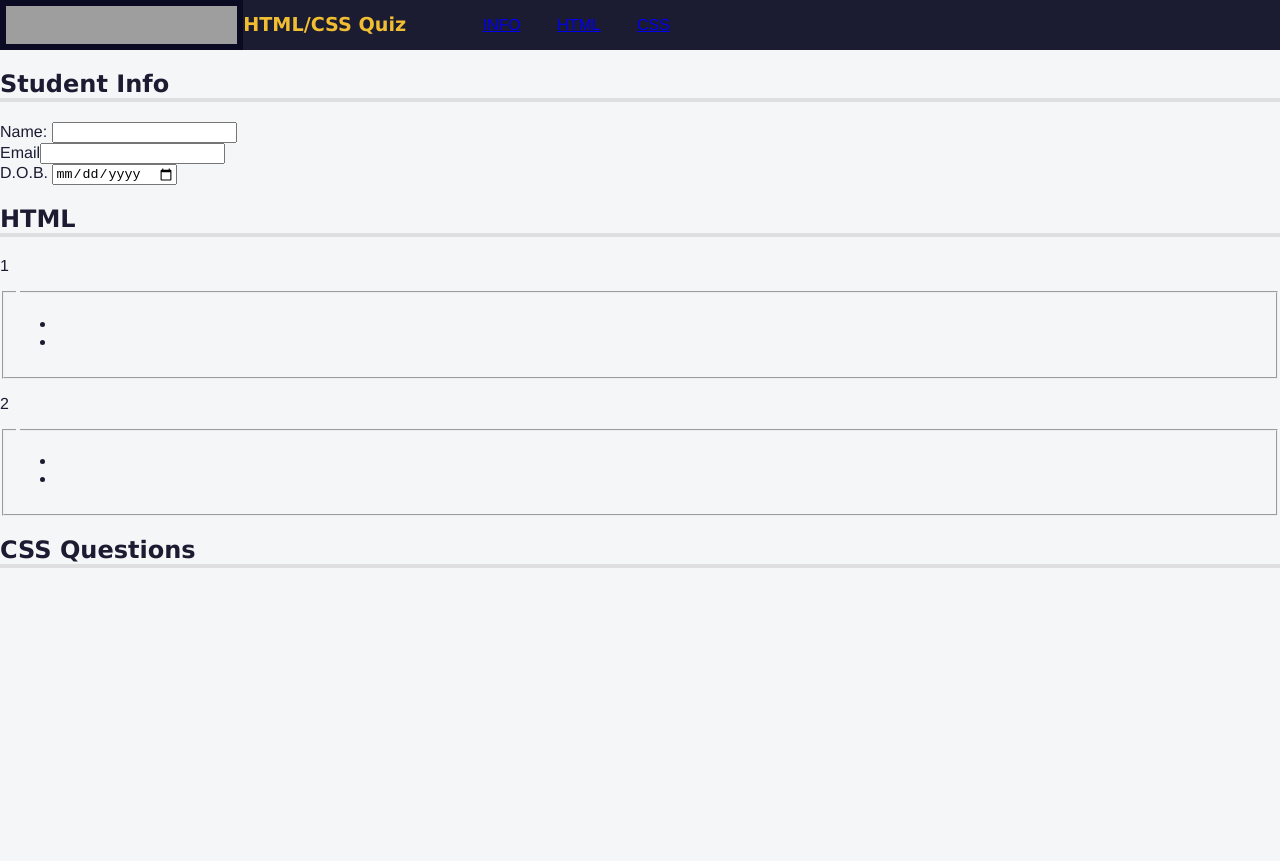
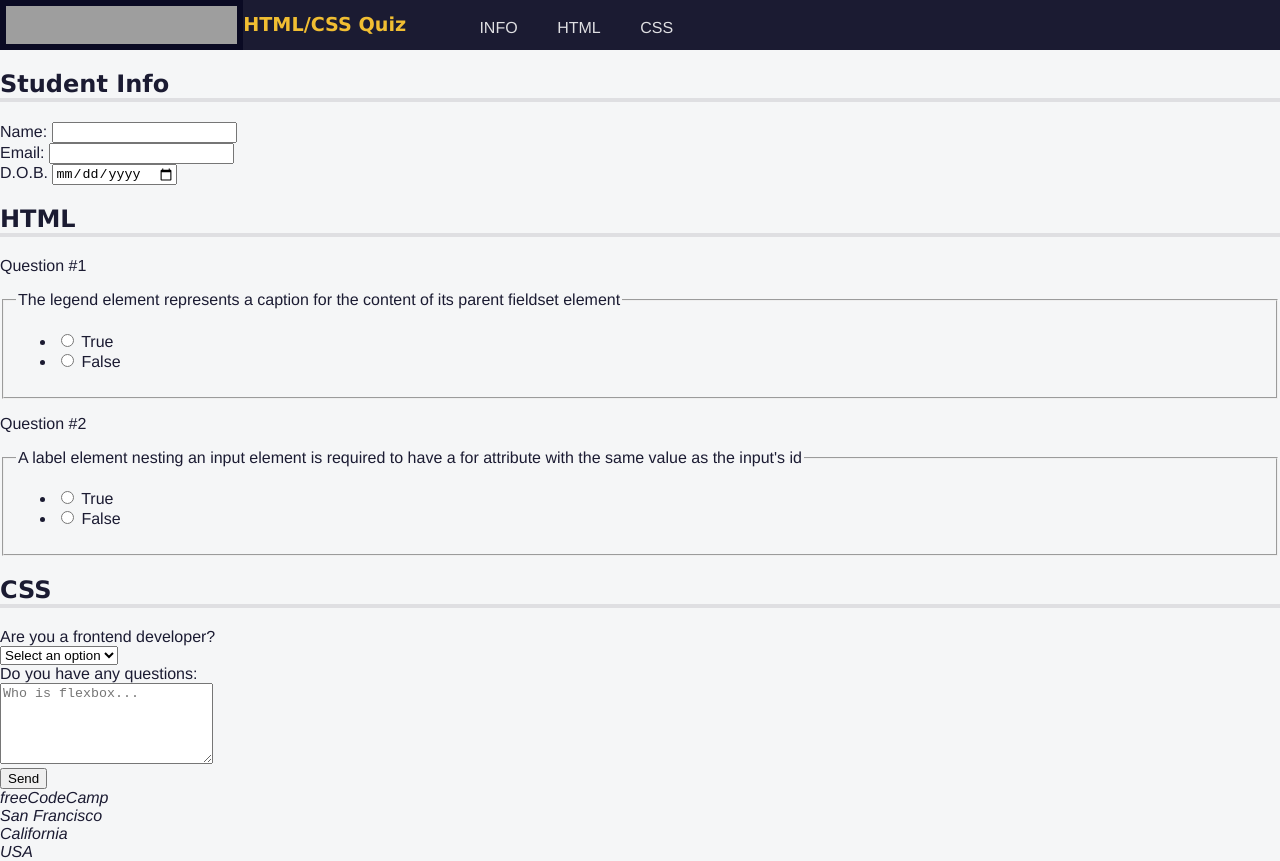
Before and after one commit to phbrgnomo/freeCodeCampCourses, a plain HTML site: page responsive-web-design/2-4-Acessibility/index.html in a window 1280 px wide. Before the commit the page ends 800 px from the top, so only its background shows below. Drawn offline with Linux system fonts and the light colour scheme; grey boxes are pictures that could not be loaded.

Commit message:
continuing accessibility quiz

```diff
--- a/responsive-web-design/2-4-Acessibility/index.html
+++ b/responsive-web-design/2-4-Acessibility/index.html
@@ -4,10 +4,11 @@
     <meta charset="UTF-8" />
     <!--viewport definition tells the browser how to render the page.
     Including one betters visual accessibility on mobile, and improves SEO  -->
-    <meta name="viewport" content="width=device-width, initial-scale=1">
+    <meta name="viewport" content="width=device-width, initial-scale=1.0">
     <!-- The value of the content attribute is used by search engines to provide a
     description of your page. -->
-    <meta name="description" content="usefun atribute for SEO and acessibility">
+    <meta name="description" content="freeCodeCamp Accessibility Quiz practice project" />
+    <title>Accessibility Quiz</title>
     <link rel="stylesheet" href="styles.css" />
   </head>
   <body>
@@ -16,9 +17,9 @@
       <h1>HTML/CSS Quiz</h1>
       <nav>
         <ul>
-          <li><a href=#student-info>INFO</a></li>
-          <li><a href=#html-questions>HTML</a></li>
-          <li><a href=#css-questions>CSS</a></li>
+          <li><a href="#student-info">INFO</a></li>
+          <li><a href="#html-questions">HTML</a></li>
+          <li><a href="#css-questions">CSS</a></li>
         </ul>
       </nav>
     </header>
@@ -33,7 +34,8 @@
             <input type="text" name="student-name" id="student-name" />
           </div>
           <div class="info">
-            <div><label for="email">Email</label><input id="email" type="email" name="email"></div>
+            <label for="student-email">Email:</label>
+            <input type="email" name="student-email" id="student-email" />
           </div>
           <div class="info">
             <!-- The class sr-only on the span element is to make the description
@@ -46,29 +48,87 @@
             <h2 id="html-questions">HTML</h2>
             <div class="question-block">
               <p>1</p>
-            <fieldset class="question">
-              <legend></legend>
-              <ul>
-                <li></li>
-                <li></li>
+              <fieldset class="question" name="html-question-one">
+                <legend>
+                  The legend element represents a caption for the content of its
+                  parent fieldset element
+                </legend>
+                <ul class="answers-list">
+                  <li>
+                    <label for="q1-a1">
+                    <!-- Adding the same name property to both options ensures that
+                      only one option can  be selected -->
+                      <input type="radio" id="q1-a1" name="q1" value="true" />
+                      True
+                    </label>
+                  </li>
+                  <li>
+                    <label for="q1-a2">
+                      <input type="radio" id="q1-a2" name="q1" value="false" />
+                      False
+                    </label>
+                  </li>
                 </ul>
               </fieldset>
             </div>
             <div class="question-block">
               <p>2</p>
-            <fieldset class="question">
-              <legend></legend>
-              <ul>
-                <li></li>
-                <li></li>
+              <fieldset class="question" name="html-question-two">
+                <legend>
+                  A label element nesting an input element is required to have a
+                  for attribute with the same value as the input's id
+                </legend>
+                <ul class="answers-list">
+                  <li>
+                    <label for="q2-a1">
+                      <input type="radio" id="q2-a1" name="q2" value="true" />
+                      True
+                    </label>
+                  </li>
+                  <li>
+                    <label for="q2-a2">
+                      <input type="radio" id="q2-a2" name="q2" value="false" />
+                      False
+                    </label>
+                  </li>
                 </ul>
               </fieldset>
             </div>
           </section>
           <section role="region" aria-labelledby="css-questions">
-          <h2 id="css-questions">CSS Questions</h2>
+            <h2 id="css-questions">CSS</h2>
+            <div class="formrow">
+              <div class="question-block">
+                <label for="customer">Are you a frontend developer?</label>
+              </div>
+              <div class="answer">
+                <select name="customer" id="customer" required>
+                  <option value="">Select an option</option>
+                  <option value="yes">Yes</option>
+                  <option value="no">No</option>
+                </select>
+              </div>
+              <div class="question-block">
+                <label for="css-textarea">Do you have any questions:</label>
+              </div>
+              <div class="answer">
+                <textarea id="css-textarea" name="css-questions" rows="5" cols="24" placeholder="Who is flexbox..."></textarea>
+              </div>
+            </div>
           </section>
+          <button type="submit">Send</button>
         </form>
       </main>
+    <!-- The footer element is a container for a collection of content that is related
+      to the page, and the address element is a container for contact information for
+      the author of the page. -->
+    <footer>
+      <address>
+        freeCodeCamp<br />
+        San Francisco<br />
+        California<br />
+        USA
+      </address>
+    </footer>
   </body>
 </html>
--- a/responsive-web-design/2-4-Acessibility/styles.css
+++ b/responsive-web-design/2-4-Acessibility/styles.css
@@ -30,17 +30,43 @@ body {
   height: 50px;
 }
 
+/* The > operator selects the second element inside the first element */
 nav > ul {
   display: flex;
   justify-content: space-evenly;
 }
 
-  h1, h2 {
-    font-family: 'Verdana', sans-serif;
+nav > ul > li {
+  color: #dfdfe2;
+  margin: 0 0.2rem;
+  padding: 0.2rem;
+  display: block;
+}
+
+/* :hover changes the element properties whent he the mouse is over it */
+nav > ul > li:hover {
+  background-color: #dfdfe2;
+  cursor: pointer;
+  color: #1b1b32;
+}
+
+li > a {
+  color: inherit;
+  text-decoration: none;
+}
+
+h1,
+h2 {
+  font-family: Verdana, Tahoma;
 }
 
 h2 {
   border-bottom: 4px solid #dfdfe2;
+}
+
+/* The pseudo-element ::before add a repeated text value to the <p> elements */
+p::before {
+  content: "Question #";
 }
 
 /* This settings hides the sr-only class */
```
Also changed, not shown: 1 other file. Lines whose indentation alone changed are shown as unchanged.
